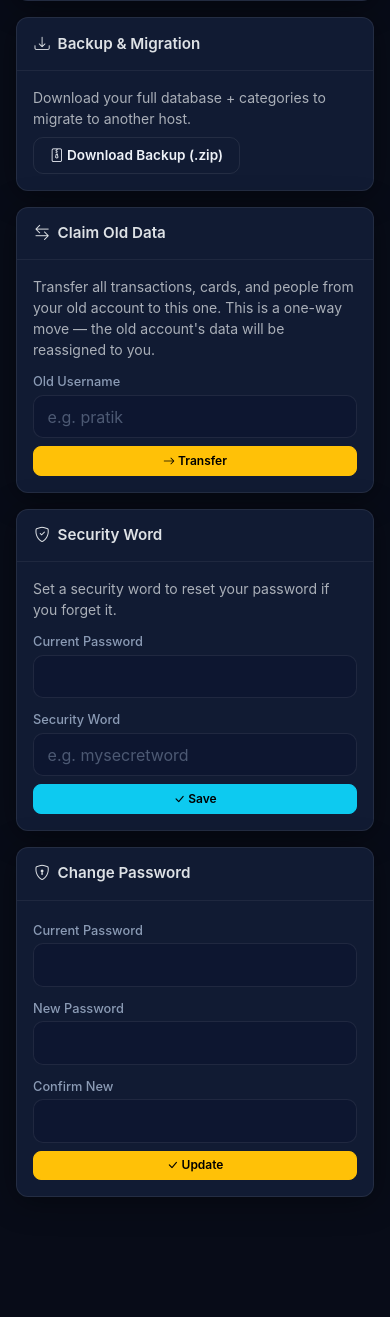
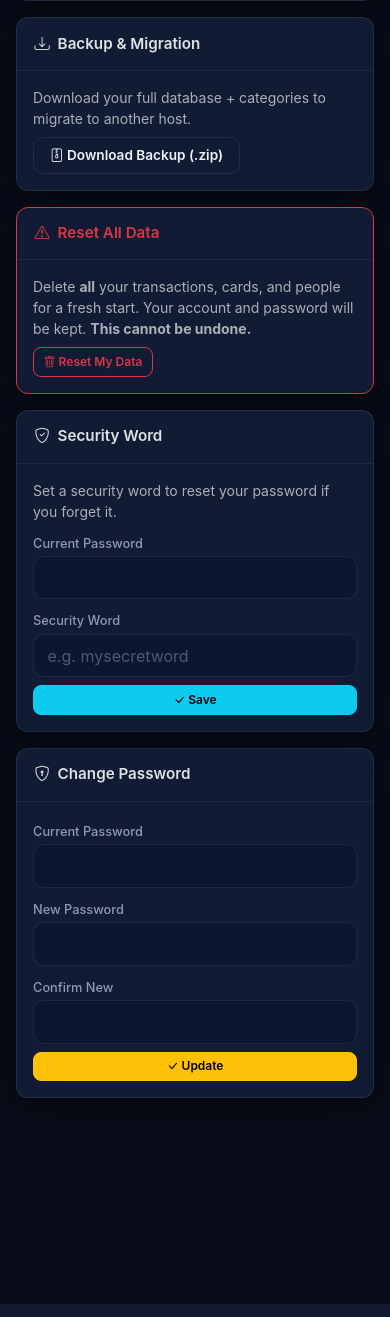
Before and after one commit to prabhatia1/finance-tracker, a Flask app: page /settings in a window 390 px wide. Shown: the part 1448-2765 px from the top of the page. Run offline with Flask 3, Linux system fonts and the light colour scheme; the visitor is signed in with stand-in values (Sample User, id 1); data that the repository does not hold is empty.

Commit message:
remove transfer-data, add factory reset with password confirmation

```diff
--- a/app.py
+++ b/app.py
@@ -1461,75 +1461,33 @@ def update_security_word():
     return redirect(url_for("settings"))
 
 
-@app.route("/transfer-data", methods=["POST"])
+@app.route("/reset-all-data", methods=["GET", "POST"])
 @login_required
-def transfer_data():
-    """Transfer all data (txns, cards, people) from another username to the current user."""
-    old_username = sanitize(request.form.get("old_username", ""))
-    if not old_username:
-        flash("Old username is required.", "danger")
+def reset_all_data():
+    """Delete all transactions, cards, and people for the logged-in user."""
+    if request.method == "GET":
+        return render_template("reset_confirm.html")
+
+    current_pw = request.form.get("confirm_password", "")
+    if not current_pw:
+        flash("Password is required to reset.", "danger")
         return redirect(url_for("settings"))
 
-    new_user_id = session["user_id"]
-    conn = get_db()
-
-    old_user = conn.execute("SELECT id, display_name FROM users WHERE username = ?", (old_username,)).fetchone()
-    if not old_user:
+    user_id = session["user_id"]
+    conn = get_db()
+    user = conn.execute("SELECT * FROM users WHERE id = ?", (user_id,)).fetchone()
+    if not user or not check_password_hash(user["password_hash"], current_pw):
         conn.close()
-        flash(f"❌ User '{old_username}' not found.", "danger")
+        flash("Incorrect password.", "danger")
         return redirect(url_for("settings"))
 
-    old_id = old_user["id"]
-    if old_id == new_user_id:
-        conn.close()
-        flash("❌ Can't transfer to yourself.", "danger")
-        return redirect(url_for("settings"))
-
-    count = {}
-    # ── Transactions ──
-    count["txns"] = conn.execute(
-        "UPDATE OR REPLACE transactions SET user_id = ? WHERE user_id = ?", (new_user_id, old_id)
-    ).rowcount
-
-    # ── Cards ──
-    old_cards = conn.execute("SELECT card_id, name, type FROM user_cards WHERE user_id = ?", (old_id,)).fetchall()
-    for card in old_cards:
-        existing = conn.execute(
-            "SELECT id FROM user_cards WHERE user_id = ? AND card_id = ?", (new_user_id, card["card_id"])
-        ).fetchone()
-        if not existing:
-            conn.execute(
-                "INSERT INTO user_cards (user_id, card_id, name, type) VALUES (?, ?, ?, ?)",
-                (new_user_id, card["card_id"], card["name"], card["type"])
-            )
-    count["cards"] = len(old_cards)
-
-    # ── People ──
-    old_people = conn.execute("SELECT name FROM user_people WHERE user_id = ?", (old_id,)).fetchall()
-    for p in old_people:
-        existing = conn.execute(
-            "SELECT id FROM user_people WHERE user_id = ? AND name = ?", (new_user_id, p["name"])
-        ).fetchone()
-        if not existing:
-            conn.execute(
-                "INSERT INTO user_people (user_id, name) VALUES (?, ?)",
-                (new_user_id, p["name"])
-            )
-    count["people"] = len(old_people)
-
-    # ── Delete old user's remaining data ──
-    conn.execute("DELETE FROM user_cards WHERE user_id = ?", (old_id,))
-    conn.execute("DELETE FROM user_people WHERE user_id = ?", (old_id,))
-    conn.execute("DELETE FROM transactions WHERE user_id = ?", (old_id,))
+    conn.execute("DELETE FROM transactions WHERE user_id = ?", (user_id,))
+    conn.execute("DELETE FROM user_cards WHERE user_id = ?", (user_id,))
+    conn.execute("DELETE FROM user_people WHERE user_id = ?", (user_id,))
     conn.commit()
     conn.close()
-
-    flash(
-        f"✅ Data transferred! {count['txns']} transactions, "
-        f"{count['cards']} cards, {count['people']} people moved to your account.",
-        "success"
-    )
-    return redirect(url_for("settings"))
+    flash("✅ All data reset! Your account is ready for a fresh start.", "success")
+    return redirect(url_for("index"))
 
 
 @app.route("/cashback")
--- a/templates/settings.html
+++ b/templates/settings.html
@@ -220,29 +220,19 @@
 </div>
 {% endif %}
 
-<!-- Claim Data from Old Account -->
-<div class="card mt-3">
-    <div class="card-header">
-        <i class="bi bi-arrow-left-right me-1"></i> Claim Old Data
+<!-- Reset All Data -->
+<div class="card mt-3 border-danger">
+    <div class="card-header text-danger">
+        <i class="bi bi-exclamation-triangle me-1"></i> Reset All Data
     </div>
     <div class="card-body">
         <p class="small text-muted mb-2">
-            Transfer all transactions, cards, and people from your old account to this one.
-            This is a one-way move — the old account's data will be reassigned to you.
+            Delete <strong>all</strong> your transactions, cards, and people for a fresh start.
+            Your account and password will be kept. <strong>This cannot be undone.</strong>
         </p>
-        <form method="POST" action="/transfer-data" class="row g-2 align-items-end">
-            <div class="col-md-6">
-                <label class="form-label small">Old Username</label>
-                <input type="text" class="form-control form-control-sm" name="old_username"
-                       placeholder="e.g. pratik" required>
-            </div>
-            <div class="col-md-3">
-                <button class="btn btn-sm btn-warning w-100"
-                        onclick="return confirm('Transfer all data from this old account to yours?')">
-                    <i class="bi bi-arrow-right"></i> Transfer
-                </button>
-            </div>
-        </form>
+        <a href="{{ url_for('reset_all_data') }}" class="btn btn-sm btn-outline-danger">
+            <i class="bi bi-trash"></i> Reset My Data
+        </a>
     </div>
 </div>
 
```
Also changed, not shown: templates/reset_confirm.html (added, +33 -0 lines).
